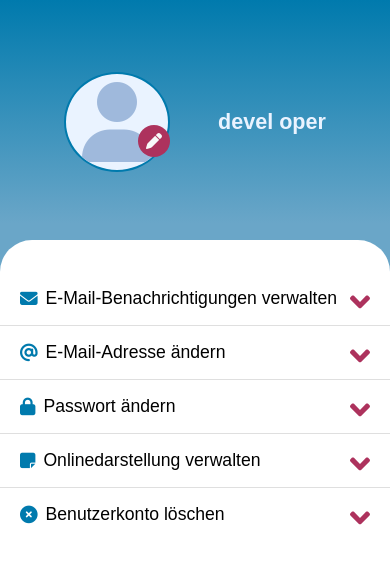
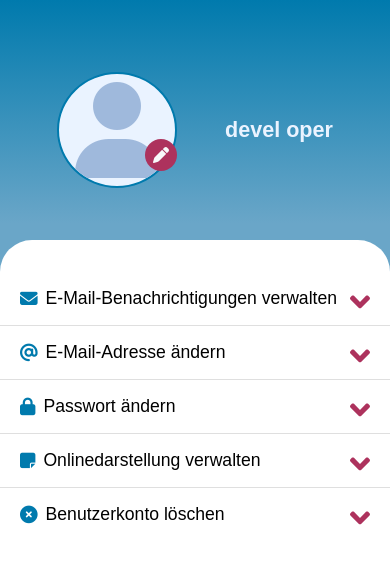
Before and after one commit to sevdeorscelik/TestAufgabe, a React (Create React App) app: page / in a window 390 px wide. Shown: the top 564 px of the page. Built offline with nearby package versions, Linux system fonts and the light colour scheme.

Commit message:
fxed style

```diff
--- a/src/App.css
+++ b/src/App.css
@@ -78,7 +78,7 @@
 
 
     .user-icon {
-        font-size: 5rem;
+        font-size: 6rem;
 
     }
 
```
